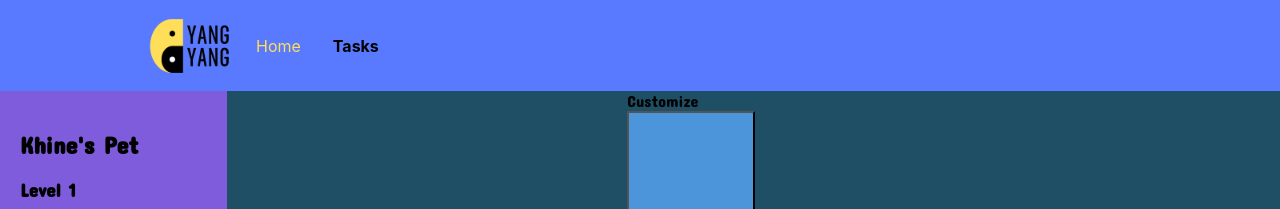
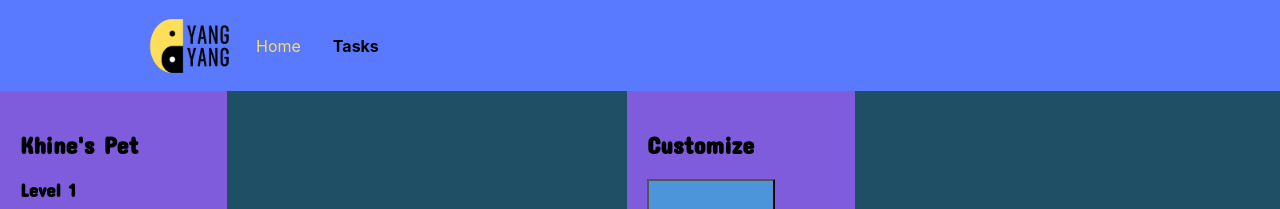
Before and after one commit to leonard-thong/virtual-pet-frontend, a React (Create React App) app: page / in a window 1280 px wide. Shown: the top 209 px of the page. Built offline with nearby package versions, Linux system fonts and the light colour scheme; no server answers.

Commit message:
new frontend done

```diff
--- a/src/pages/Home.js
+++ b/src/pages/Home.js
@@ -118,10 +118,10 @@ class Home extends React.Component {
             </div>
             <div class="customizebar">
               <div>
-                <label
+                <h2
                     style={{fontFamily:"'Concert One', cursive"}}>
                     Customize
-                </label>
+                </h2>
               </div>
               <div style={{
                 }}>
--- a/src/pages/home.css
+++ b/src/pages/home.css
@@ -21,10 +21,15 @@
 }
 
 .customizebar {
+    background-color: #7E5CDB;
+    padding: 20px;
+    height: 100%;
+    width: 10%;
     flex: 1;
 }
 
 .customizebutton{
+    align-self: center;
     width: 128px;
     height: 128px;
 }
```
